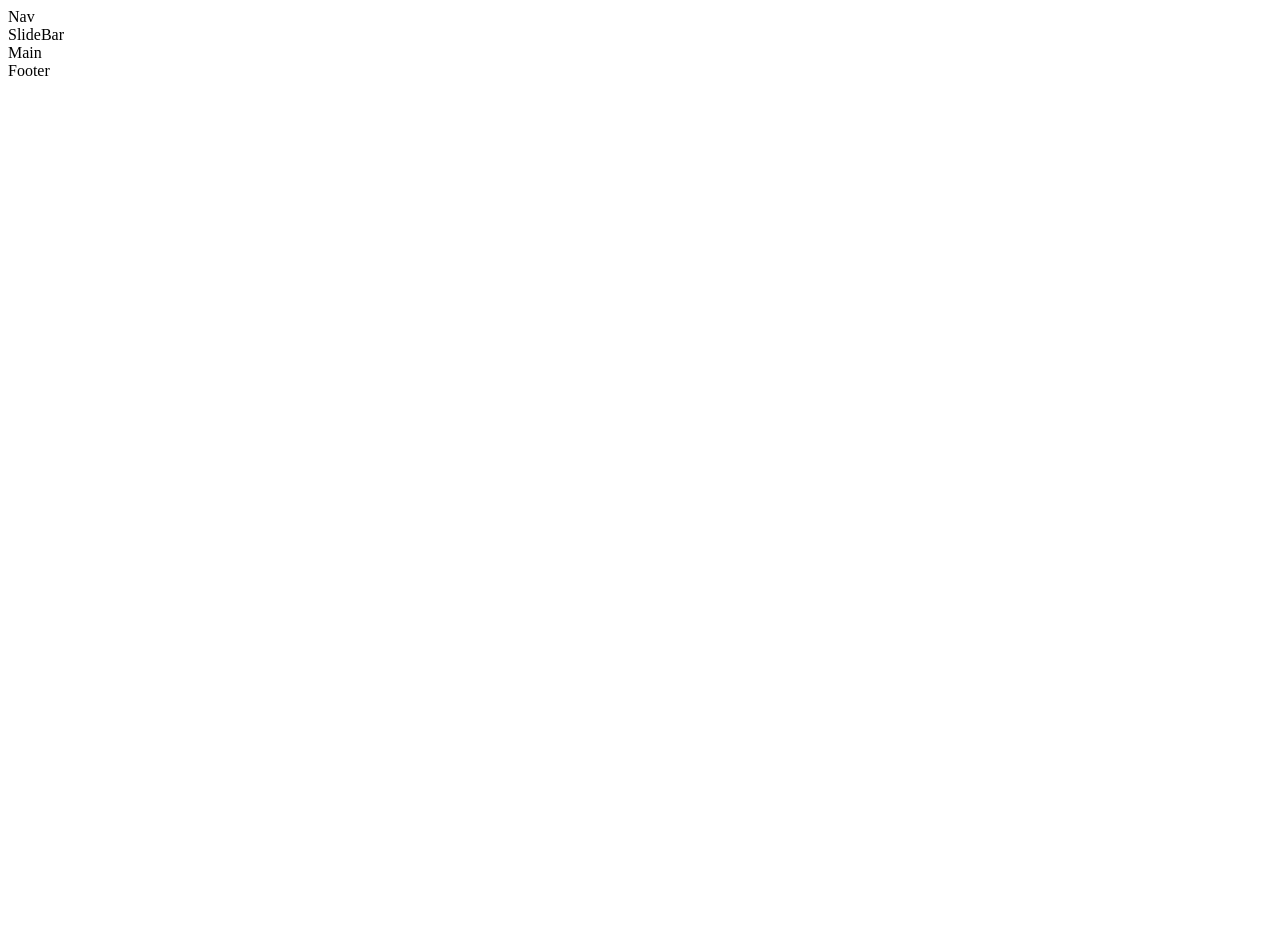
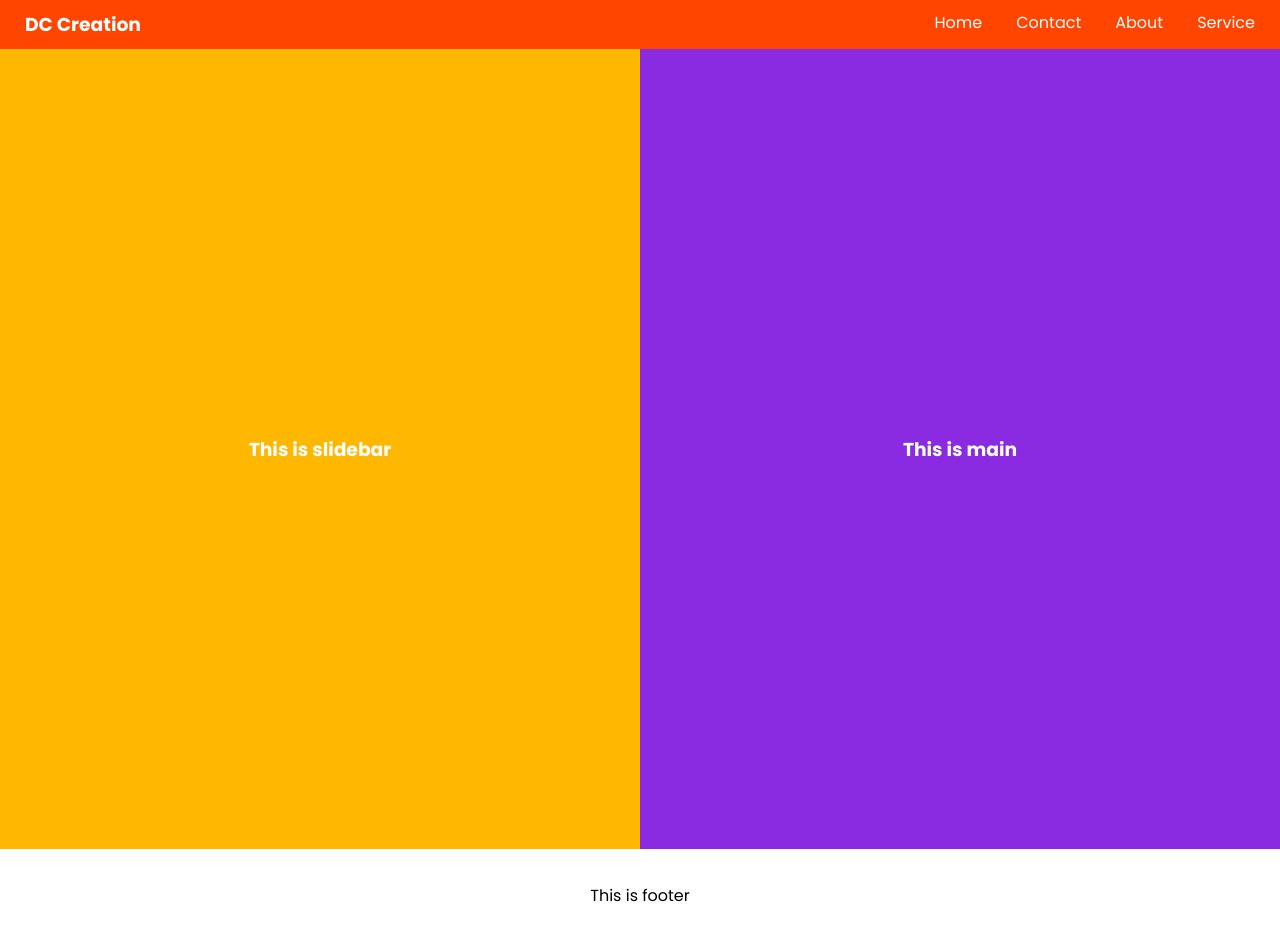
Before and after one commit to koheinthurako/React20-9-2023, a React (Create React App) app in the folder react-jsx/: page / in a window 1280 px wide. Before the commit the page ends 800 px from the top, so only its background shows below. Built offline with nearby package versions, Linux system fonts and the light colour scheme.

Commit message:
create sample website with components

```diff
--- a/react-jsx/src/App.css
+++ b/react-jsx/src/App.css
@@ -1,46 +1,61 @@
-.App {
-  text-align: center;
+@import url('https://fonts.googleapis.com/css2?family=Poppins:wght@400;700&display=swap');
+
+* {
+  margin: 0;
+  padding: 0;
+  box-sizing: border-box;
+  font-family: 'Poppins', sans-serif;
 }
 
-.App .text-red {
-  color: rgb(221, 0, 0);
+.container {
+  width: 100%;
+  height: 100vh;
+  color: #fff;
+  background: rgb(34, 34, 34);
 }
 
-.App .text-blue {
-  color: rgb(1, 123, 253);
+.navContainer {
+  width: 100vw;
+  display: flex;
+  flex-wrap: wrap;
+  /* height: 7vh; */
+  background: orangered;
+  padding: 10px 25px;
+  justify-content: space-between;
 }
 
-.App-logo {
-  height: 40vmin;
-  pointer-events: none;
+.navContainer .menuContainer {
+  display: flex;
+  list-style: none;
+  gap: 34px;
 }
 
-@media (prefers-reduced-motion: no-preference) {
-  .App-logo {
-    animation: App-logo-spin infinite 20s linear;
-  }
+.midContainer {
+  width: 100%;
+  height: 100vh;
+  display: flex;
+  background-color: rgb(1, 43, 61);
 }
 
-.App-header {
-  background-color: #282c34;
-  min-height: 100vh;
+.slideBar {
+  width: 50%;
   display: flex;
-  flex-direction: column;
+  justify-content: center;
   align-items: center;
-  justify-content: center;
-  font-size: calc(10px + 2vmin);
-  color: white;
+  background-color: rgb(255, 183, 0);
 }
 
-.App-link {
-  color: #61dafb;
+.main {
+  width: 50%;
+  display: flex;
+  justify-content: center;
+  align-items: center;
+  background-color: blueviolet;
 }
 
-@keyframes App-logo-spin {
-  from {
-    transform: rotate(0deg);
-  }
-  to {
-    transform: rotate(360deg);
-  }
+.footer {
+  color: #000;
+  padding: 34px 15px;
+  text-align: center;
+  background-color: #fff;
 }
--- a/react-jsx/src/App.jsx
+++ b/react-jsx/src/App.jsx
@@ -2,12 +2,13 @@ import Footer from "./components/Footer";
 import Main from "./components/Main";
 import Nav from "./components/Nav";
 import SlideBar from "./components/SlideBar";
+import "../src/App.css";
 
 const App = () => {
   return (
-    <div>
+    <div className="container">
       <Nav/>
-      <div>
+      <div className="midContainer">
         <SlideBar/>
         <Main/>
       </div>
--- a/react-jsx/src/components/Footer.jsx
+++ b/react-jsx/src/components/Footer.jsx
@@ -1,6 +1,8 @@
 const Footer = () => {
   return (
-    <div>Footer</div>
+    <div className="footer">
+        This is footer
+    </div>
   )
 }
 
--- a/react-jsx/src/components/Main.jsx
+++ b/react-jsx/src/components/Main.jsx
@@ -1,6 +1,8 @@
 const Main = () => {
   return (
-    <div>Main</div>
+    <div className="main">
+        <h3>This is main</h3>
+    </div>
   )
 }
 
--- a/react-jsx/src/components/Nav.jsx
+++ b/react-jsx/src/components/Nav.jsx
@@ -1,6 +1,17 @@
 const Nav = () => {
+    const menu = ["Home", "Contact", "About", "Service"];
+
   return (
-    <div>Nav</div>
+    <div className="navContainer">
+        <div>
+            <h3>DC Creation</h3>
+        </div>
+        <ul className="menuContainer">
+            {
+                menu.map((i, index) => <li key={index}>{i}</li>)
+            }
+        </ul>
+    </div>
   )
 }
 
--- a/react-jsx/src/components/SlideBar.jsx
+++ b/react-jsx/src/components/SlideBar.jsx
@@ -1,6 +1,8 @@
 const SlideBar = () => {
   return (
-    <div>SlideBar</div>
+    <div className="slideBar">
+        <h3>This is slidebar</h3>
+    </div>
   )
 }
 
```
